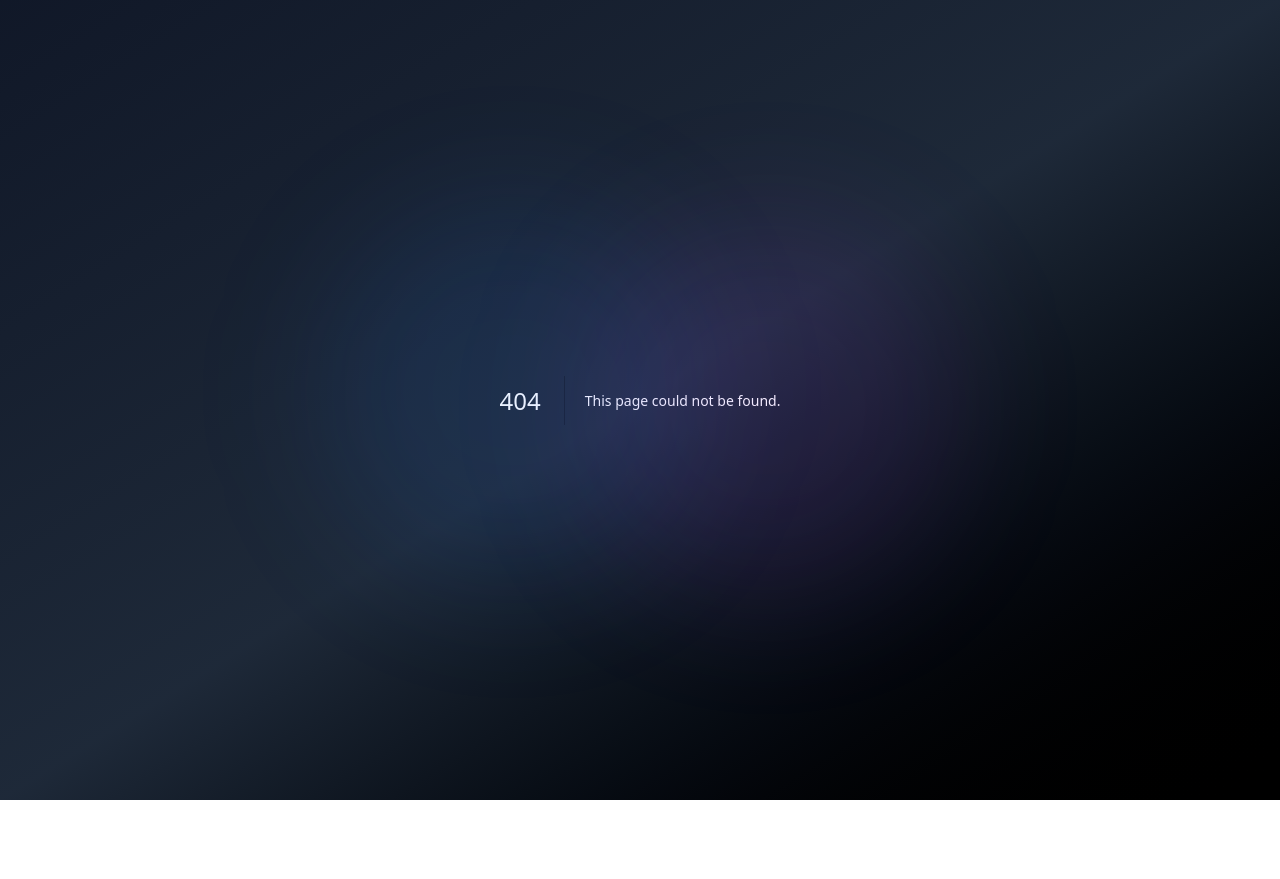
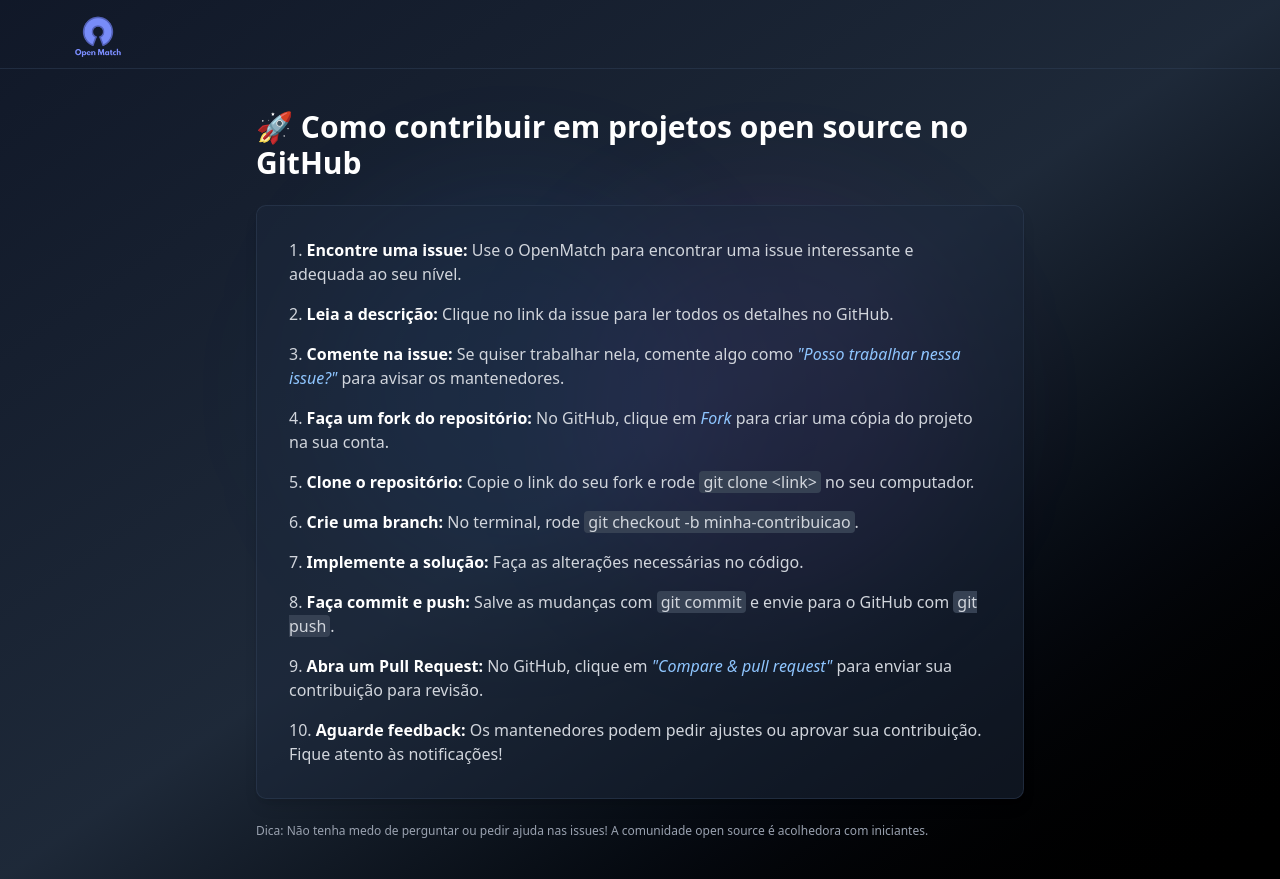
Before and after one commit to andretimm/openmatch, a Next.js app in the folder frontend/: page /contribute in a window 1280 px wide. Before the commit this address had no page. Before the commit the page ends 800 px from the top, so only its background shows below. Built offline with nearby package versions, Linux system fonts and the light colour scheme.

Commit message:
feat: atualiza lógica de autenticação nas funções de salvar e obter issues salvas, adiciona página de contribuição e ícone do OpenMatch

```diff
--- a/frontend/app/_actions/issues/save-issue.ts
+++ b/frontend/app/_actions/issues/save-issue.ts
@@ -5,7 +5,7 @@ import { auth } from "@clerk/nextjs/server";
 
 export async function saveIssue(issueId: bigint) {
   const { userId } = await auth();
-  if (!userId) throw new Error("Usuário não autenticado");
+  if (!userId) return null;
 
   // Evita salvar duplicado
   const alreadySaved = await db.savedIssue.findFirst({
--- a/frontend/app/_data/issues/get-saved-issues-by-user.ts
+++ b/frontend/app/_data/issues/get-saved-issues-by-user.ts
@@ -11,7 +11,7 @@ export interface SavedIssue extends Issue {
 
 export async function getSavedIssues(): Promise<SavedIssue[]> {
   const { userId } = await auth();
-  if (!userId) throw new Error("Usuário não autenticado");
+  if (!userId) return [];
 
   const issuesSaved = await db.savedIssue.findMany({
     where: { userId },
--- /dev/null
+++ b/frontend/app/contribute/page.tsx
@@ -0,0 +1,112 @@
+import Image from "next/image";
+import Link from "next/link";
+
+export default function ContribuaPage() {
+  return (
+    <div className="relative ">
+      {/* Header otimizado */}
+      <div className="w-full border-b border-slate-700/50">
+        <div className="max-w-6xl mx-auto ">
+          <Link href="/">
+            <Image
+              src="/openmatch.png"
+              alt="OpenMatch"
+              width={68}
+              height={68}
+              priority
+            />
+          </Link>
+        </div>
+      </div>
+      <div className="max-w-3xl mx-auto  py-10">
+        <h1 className="text-3xl font-bold text-white mb-6 flex items-center gap-2">
+          🚀 Como contribuir em projetos open source no GitHub
+        </h1>
+        <ol className="list-decimal list-inside space-y-4 text-base text-gray-300 bg-slate-800/50 rounded-lg p-8 border border-slate-700/50 shadow-lg">
+          <li>
+            <span className="font-semibold text-white">
+              Encontre uma issue:
+            </span>{" "}
+            Use o OpenMatch para encontrar uma issue interessante e adequada ao
+            seu nível.
+          </li>
+          <li>
+            <span className="font-semibold text-white">Leia a descrição:</span>{" "}
+            Clique no link da issue para ler todos os detalhes no GitHub.
+          </li>
+          <li>
+            <span className="font-semibold text-white">Comente na issue:</span>{" "}
+            Se quiser trabalhar nela, comente algo como{" "}
+            <span className="italic text-blue-300">
+              &quot;Posso trabalhar nessa issue?&quot;
+            </span>{" "}
+            para avisar os mantenedores.
+          </li>
+          <li>
+            <span className="font-semibold text-white">
+              Faça um fork do repositório:
+            </span>{" "}
+            No GitHub, clique em{" "}
+            <span className="italic text-blue-300">Fork</span> para criar uma
+            cópia do projeto na sua conta.
+          </li>
+          <li>
+            <span className="font-semibold text-white">
+              Clone o repositório:
+            </span>{" "}
+            Copie o link do seu fork e rode{" "}
+            <span className="font-mono bg-gray-700 px-1 rounded">
+              git clone &lt;link&gt;
+            </span>{" "}
+            no seu computador.
+          </li>
+          <li>
+            <span className="font-semibold text-white">Crie uma branch:</span>{" "}
+            No terminal, rode{" "}
+            <span className="font-mono bg-gray-700 px-1 rounded">
+              git checkout -b minha-contribuicao
+            </span>
+            .
+          </li>
+          <li>
+            <span className="font-semibold text-white">
+              Implemente a solução:
+            </span>{" "}
+            Faça as alterações necessárias no código.
+          </li>
+          <li>
+            <span className="font-semibold text-white">
+              Faça commit e push:
+            </span>{" "}
+            Salve as mudanças com{" "}
+            <span className="font-mono bg-gray-700 px-1 rounded">
+              git commit
+            </span>{" "}
+            e envie para o GitHub com{" "}
+            <span className="font-mono bg-gray-700 px-1 rounded">git push</span>
+            .
+          </li>
+          <li>
+            <span className="font-semibold text-white">
+              Abra um Pull Request:
+            </span>{" "}
+            No GitHub, clique em{" "}
+            <span className="italic text-blue-300">
+              &quot;Compare & pull request&quot;
+            </span>{" "}
+            para enviar sua contribuição para revisão.
+          </li>
+          <li>
+            <span className="font-semibold text-white">Aguarde feedback:</span>{" "}
+            Os mantenedores podem pedir ajustes ou aprovar sua contribuição.
+            Fique atento às notificações!
+          </li>
+        </ol>
+        <div className="mt-6 text-xs text-gray-400">
+          Dica: Não tenha medo de perguntar ou pedir ajuda nas issues! A
+          comunidade open source é acolhedora com iniciantes.
+        </div>
+      </div>
+    </div>
+  );
+}
--- a/frontend/app/issues/page.tsx
+++ b/frontend/app/issues/page.tsx
@@ -15,6 +15,7 @@ import { Language, languages } from "../_constants/languages";
 import { getIssuesByLanguage } from "../_data/issues/get-issues-by-language";
 import { getCountSavedIssues } from "../_data/issues/get-saved-issues-by-user";
 import IssueCard from "./components/IssueCard";
+import Link from "next/link";
 
 function Repos() {
   const { isSignedIn } = useUser();
@@ -174,7 +175,10 @@ function Repos() {
           </div>
 
           <div className="flex items-center gap-4">
-            <div className="flex items-center gap-2 text-gray-400 cursor-pointer hover:text-blue-400" onClick={handleGoToSavedIssues}>
+            <div
+              className="flex items-center gap-2 text-gray-400 cursor-pointer hover:text-blue-400"
+              onClick={handleGoToSavedIssues}
+            >
               <BookmarkCheck className="h-5 w-5" />
               <span className="text-sm">{countSavedIssues} salvas</span>
             </div>
@@ -188,7 +192,7 @@ function Repos() {
       <div className="px-6 py-8">
         <div className="max-w-6xl mx-auto">
           <div className="grid lg:grid-cols-3 gap-8">
-            <div className="lg:col-span-2 flex justify-center">
+            <div className="lg:col-span-2 flex flex-col justify-center">
               {issuesList.length === 0 && !isLoading ? (
                 noIssuesMessage
               ) : currentIndex < issuesList.length ? (
@@ -219,6 +223,32 @@ function Repos() {
               ) : (
                 noIssuesMessage
               )}
+
+              <div className="max-w-6xl mx-auto px-6 py-8 ">
+                <div className="flex justify-center mt-14">
+                  <Link
+                    href="/contribute"
+                    target="_blank"
+                    className="flex items-center gap-2 text-gray-400 cursor-pointer hover:text-blue-400 font-semibold text-base transition"
+                  >
+                    <span>Clique aqui para descobrir como contribuir</span>
+                    <svg
+                      className="w-6 h-6 animate-bounce rotate-90"
+                      fill="none"
+                      stroke="currentColor"
+                      strokeWidth={2}
+                      viewBox="0 0 24 24"
+                      // seta para a direita
+                    >
+                      <path
+                        strokeLinecap="round"
+                        strokeLinejoin="round"
+                        d="M19 9l-7 7-7-7"
+                      />
+                    </svg>
+                  </Link>
+                </div>
+              </div>
             </div>
 
             {/* Sidebar com informações extras */}
```
Also changed, not shown: frontend/public/openmatch.png (added).
